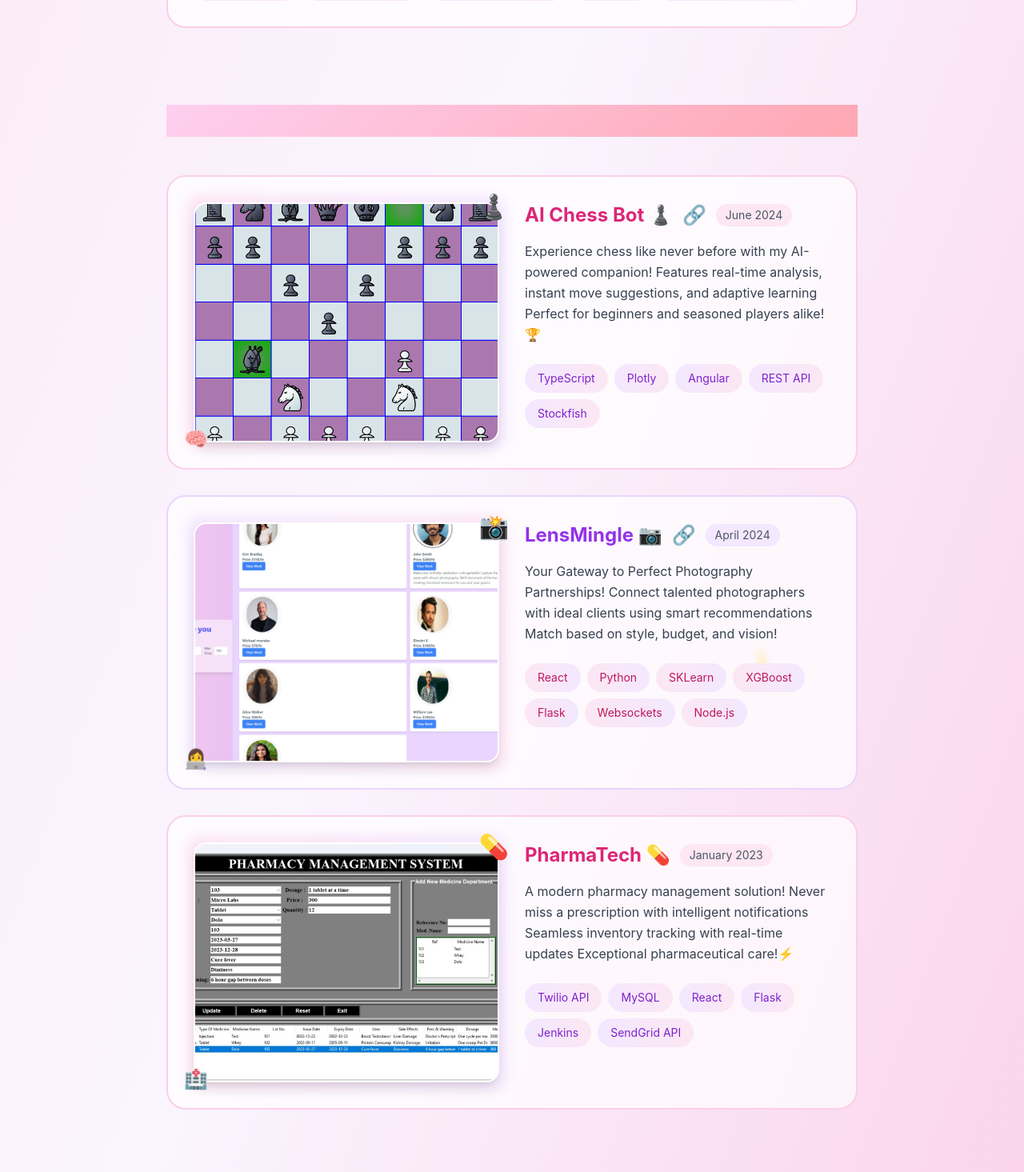
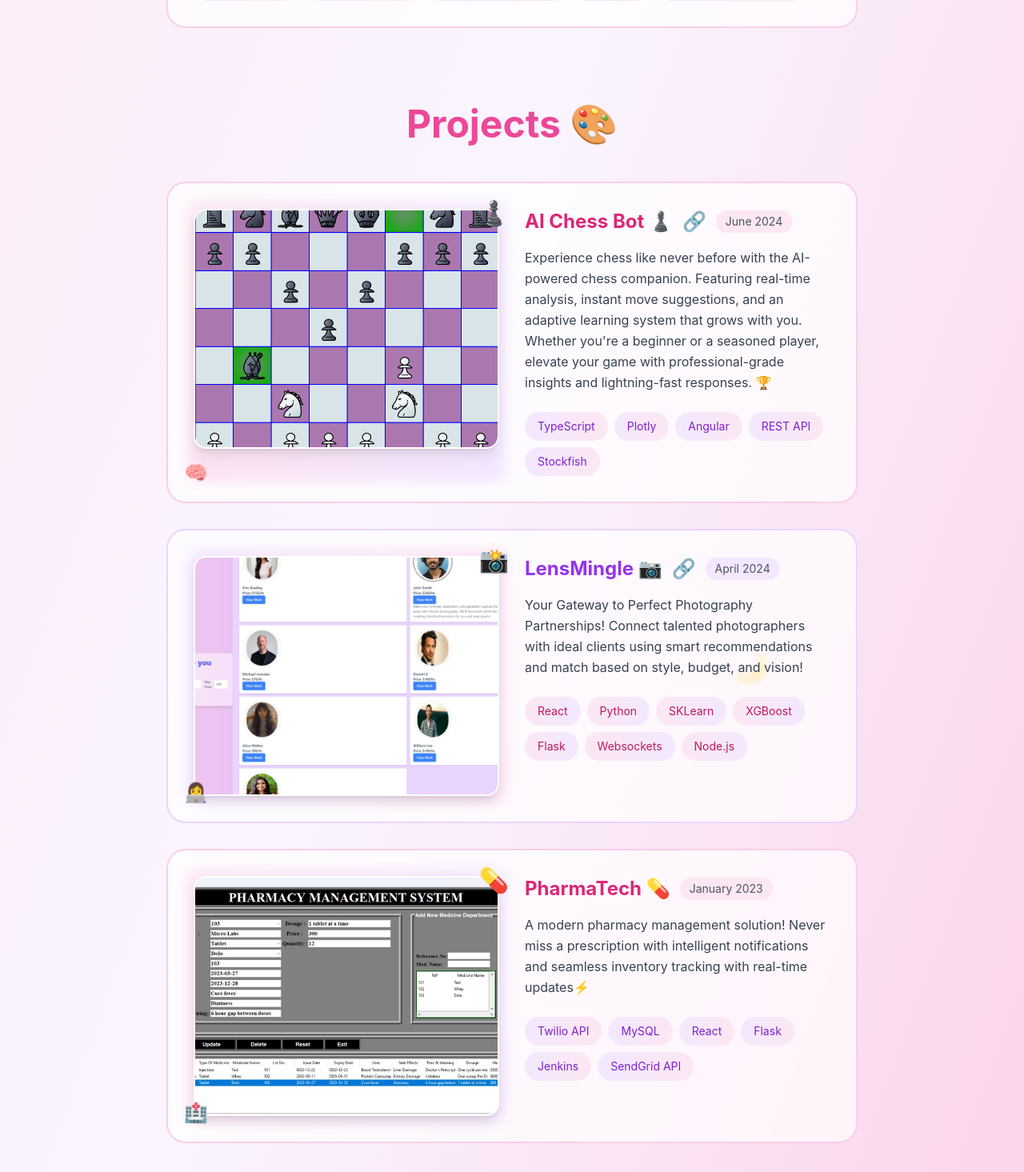
Before and after one commit to Dakshaarvind/my-portfolio, a React (Create React App) app: page / in a window 1280 px wide. Shown: the part 1505-2970 px from the top of the page at 80% size. Built offline with nearby package versions, Linux system fonts and the light colour scheme.

Commit message:
cleaning up projects yap

```diff
--- a/src/App.js
+++ b/src/App.js
@@ -285,7 +285,7 @@ const PortfolioWebsite = () => {
           {/* Projects Section */}
           <section id="projects" className="mb-24">
             <div className="text-center mb-12">
-              <h2 className="text-4xl font-bold mb-4 rainbow-bg bg-clip-text text-transparent">
+              <h2 className="text-5xl font-bold mb-4 text-pink-500">
                 Projects 🎨
               </h2>
             </div>
@@ -324,9 +324,11 @@ const PortfolioWebsite = () => {
                     </div>
 
                     <p className="text-gray-700 mb-6 leading-relaxed">
-                      Experience chess like never before with my AI-powered companion!
-                      Features real-time analysis, instant move suggestions, and adaptive learning
-                      Perfect for beginners and seasoned players alike! 🏆
+                      Experience chess like never before with the AI-powered chess companion.
+                      Featuring real-time analysis, instant move suggestions, and an adaptive
+                      learning system that grows with you. Whether you're a beginner or a
+                      seasoned player, elevate your game with professional-grade insights
+                      and lightning-fast responses. 🏆
                     </p>
 
                     <div className="flex flex-wrap gap-2">
@@ -379,8 +381,7 @@ const PortfolioWebsite = () => {
 
                     <p className="text-gray-700 mb-6 leading-relaxed">
                       Your Gateway to Perfect Photography Partnerships!
-                      Connect talented photographers with ideal clients using smart recommendations
-                      Match based on style, budget, and vision!
+                      Connect talented photographers with ideal clients using smart recommendations  and match based on style, budget, and vision!
                     </p>
 
                     <div className="flex flex-wrap gap-2">
@@ -425,9 +426,7 @@ const PortfolioWebsite = () => {
 
                     <p className="text-gray-700 mb-6 leading-relaxed">
                       A modern pharmacy management solution!
-                      Never miss a prescription with intelligent notifications
-                      Seamless inventory tracking with real-time updates
-                      Exceptional pharmaceutical care!⚡
+                      Never miss a prescription with intelligent notifications and seamless inventory tracking with real-time updates⚡
                     </p>
 
                     <div className="flex flex-wrap gap-2">
@@ -449,7 +448,7 @@ const PortfolioWebsite = () => {
           {/* Contact Section */}
           <section id="contact" className="mb-24 px-4 md:px-8 animate-bounce-in-left">
             <div className="max-w-4xl mx-auto"></div>
-              <h2 className="text-3xl md:text-4xl font-bold mb-12 text-center bg-gradient-to-r from-[#4DD0E1] to-[#64FFDA] bg-clip-text text-transparent">
+              <h2 className="text-3xl font-bold mb-4 text-pink-500">
                 Get In Touch
               </h2>
             <div className="bg-[#0D1117]/50 rounded-2xl p-8 md:p-12 hover:bg-[#0D1117]/70 transition-all duration-300 border border-2 border-[#30363D]/50 hover:border-[#4DD0E1]/50 shadow-xl hover:shadow-2xl group animate-fade-in">
```
